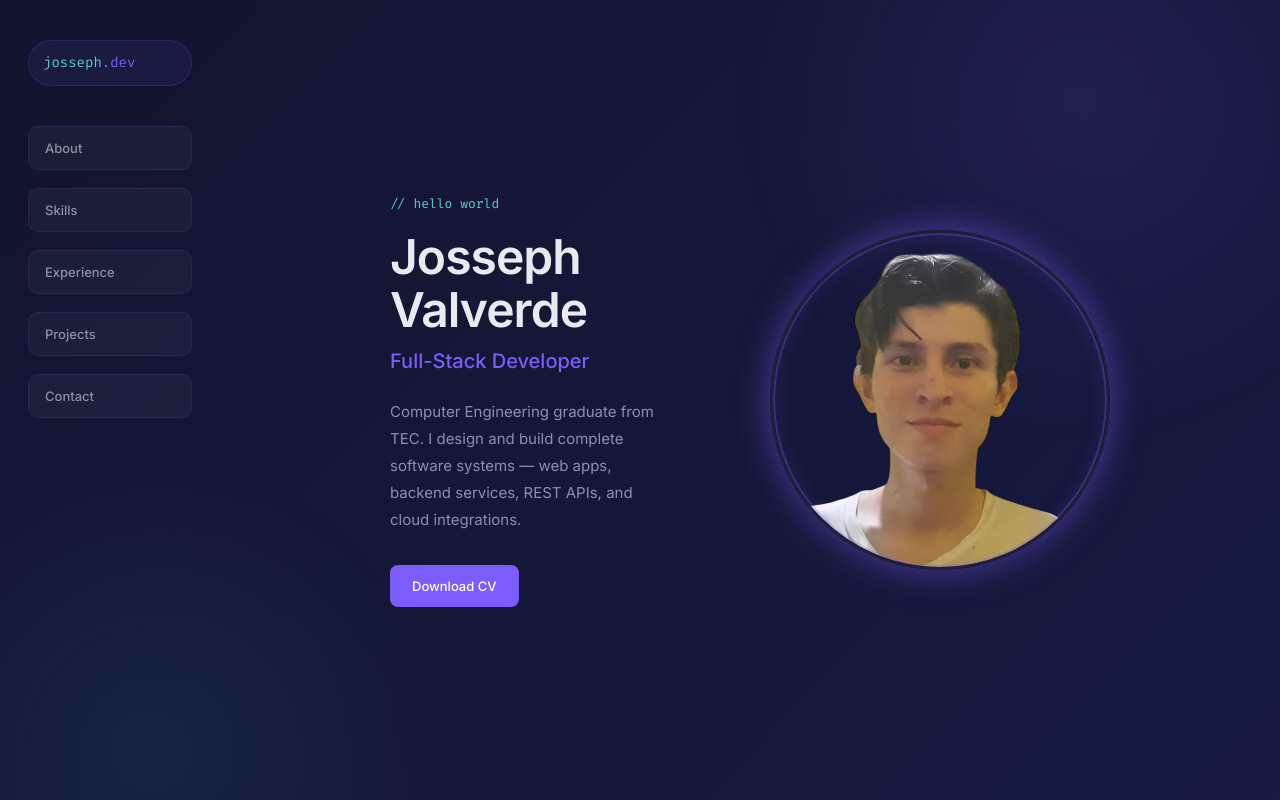
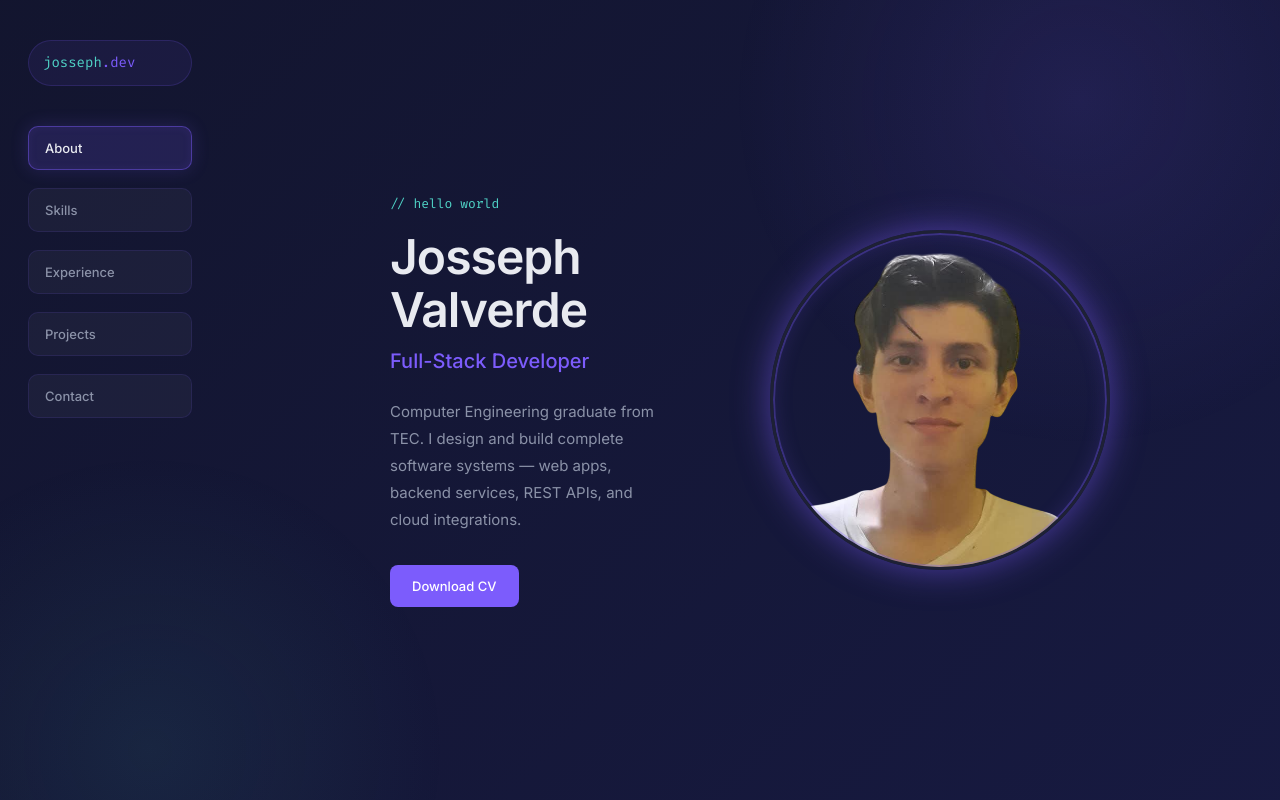
Before and after one commit to JossephVR/JossephVR.github.io, a plain HTML site: page index.html in a window 1280 px wide. Shown: the top 800 px of the page. Drawn offline with Linux system fonts and the light colour scheme.

Commit message:
feat: add active nav highlight on scroll

```diff
--- a/index.html
+++ b/index.html
@@ -222,5 +222,7 @@
 
   </main>
 
+  <script src="./script.js"></script>
+
 </body>
 </html>
--- /dev/null
+++ b/script.js
@@ -0,0 +1,16 @@
+const sections = document.querySelectorAll('section[id]')
+const navLinks = document.querySelectorAll('.nav-links a')
+
+const observer = new IntersectionObserver((entries) => {
+  entries.forEach(entry => {
+    if (entry.isIntersecting) {
+      navLinks.forEach(link => link.classList.remove('active'))
+      const active = document.querySelector(`.nav-links a[href="#${entry.target.id}"]`)
+      if (active) active.classList.add('active')
+    }
+  })
+}, {
+  threshold: 0.3
+})
+
+sections.forEach(section => observer.observe(section))
--- a/styles.css
+++ b/styles.css
@@ -155,6 +155,14 @@ body::after {
     inset 0 0 10px rgba(124, 92, 252, 0.08);
 }
 
+.nav-links a.active {
+  color: var(--text-h);
+  background: rgba(124, 92, 252, 0.16);
+  border-color: rgba(124, 92, 252, 0.45);
+  box-shadow:
+    0 0 18px rgba(124, 92, 252, 0.18),
+    inset 0 0 10px rgba(124, 92, 252, 0.08);
+}
 
 .sidebar-contact {
   font-family: var(--mono);
@@ -490,6 +498,8 @@ footer {
   color: var(--text);
 }
 
+
+
 /* Responsive */
 @media (max-width: 768px) {
   body { flex-direction: column; }
@@ -525,6 +535,7 @@ footer {
   }
 
 
+
   .main-content { margin-left: 0; }
 
   .hero { flex-direction: column-reverse; gap: 32px; }
```
